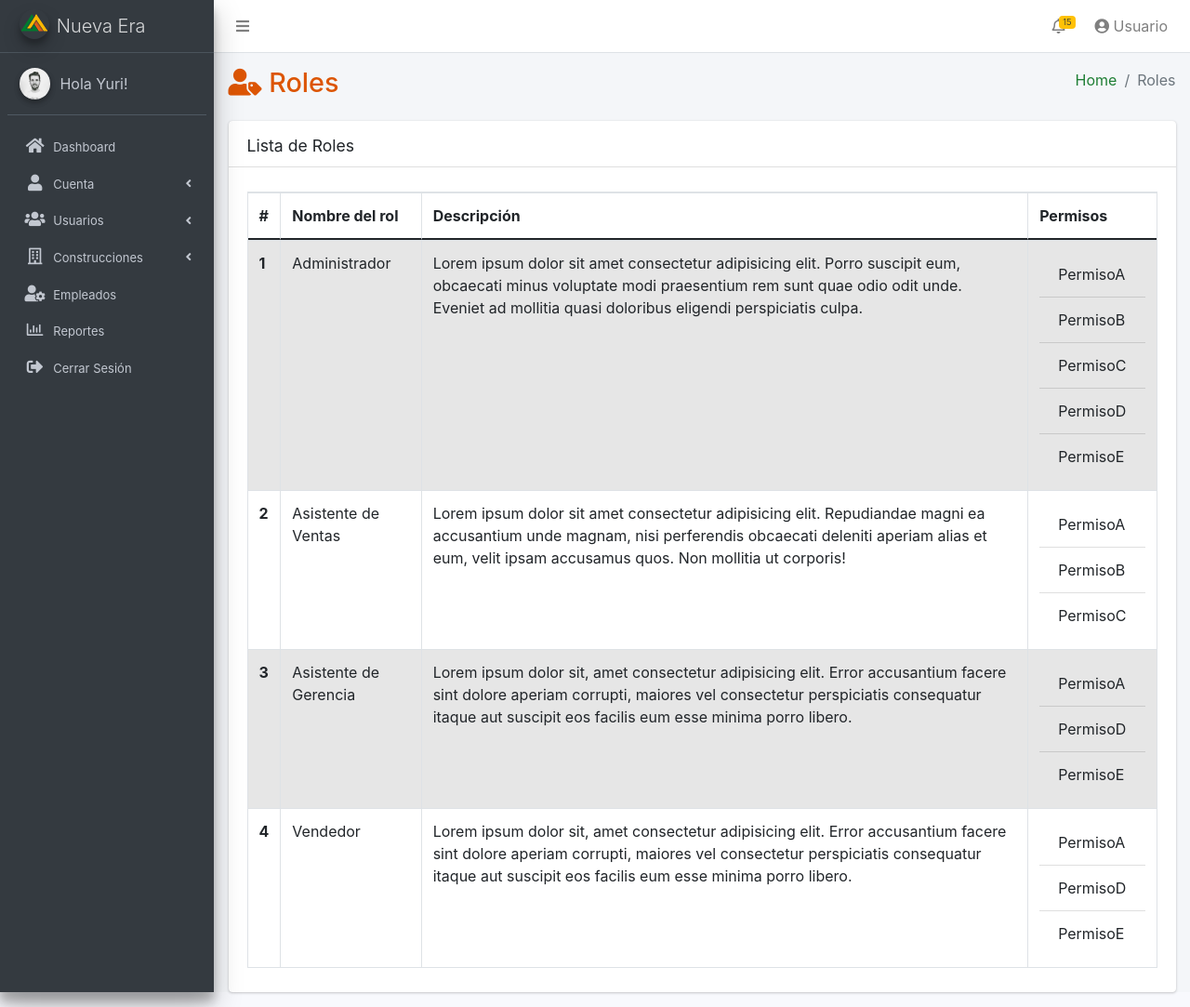
After one commit to ovas04/SINM, a Flask app: page /roles in a window 1280 px wide. The commit adds this page. Shown: the whole page at 93% size. Run offline with Flask 2, Linux system fonts and the light colour scheme; some libraries are stand-ins or nearby versions.

Commit message:
Interface Update
Roles, permisos, eliminar usuarios, registro de construcciones

```diff
--- a/Maderera/index.py
+++ b/Maderera/index.py
@@ -32,6 +32,28 @@ def perfil():
 def usuarios():
 	return render_template("usuarios.html")
 
+@app.route("/elim_usuario")
+def eliminar_usuario():
+	data = ("Eliminar Usuario | Nueva Era","Eliminar Usuario")
+	return render_template("usuario_delete.html", datos = data)
+
+@app.route("/elim_usuario/<id_usuario>", methods=["POST"])
+def elim_usuario(id_usuario):
+	cur = mysql.connection.cursor()
+	cur.execute("delete from usuario where id_usuario=%s", [id_usuario])
+	mysql.connection.commit()
+	response = {"status":"True", "msj":"Registro de empleado elminado!"}
+	return jsonify(response)
+
+@app.route("/roles")
+def roles():
+	data = ("Roles | Nueva Era","Roles")
+	return render_template("roles.html", datos = data)
+
+@app.route("/permisos")
+def permisos():
+	data = ("Permisos | Nueva Era","Permisos")
+	return render_template("permisos.html", datos = data)
 
 #Construcciones privadas
 @app.route("/construcciones_privadas")
@@ -64,6 +86,11 @@ def list_construc_priv():
 				'<button class="btn btn-danger btn-sm btn-eli-construc" rl="'+data[i][0]+'" title="Eliminar"><i class="fas fa-trash-alt"></i></button> '+
 				'</div>')
 	return jsonify(data)
+
+@app.route("/registrar_construcciones_privadas")
+def registrar_construcciones_privadas():
+	data = ("Registrar Construcciones Privadas | Nueva Era","Registrar Construcciones Privadas")
+	return render_template("registrar_privadas.html", datos = data)
 
 @app.route("/regis_contruc_priv")
 def regis_construc_priv():
@@ -122,6 +149,11 @@ def list_construc_pub():
 				'</div>')
 	return jsonify(data)
 	cur.connection.close();
+
+@app.route("/registrar_construcciones_publicas")
+def registrar_construcciones_publicas():
+	data = ("Registrar Construcciones Públicas | Nueva Era","Registrar Construcciones Públicas")
+	return render_template("registrar_publicas.html", datos = data)
 
 @app.route("/regis_contruc_pub")
 def regis_construc_pub():
--- a/Maderera/templates/empleados.html
+++ b/Maderera/templates/empleados.html
@@ -55,9 +55,12 @@
                             </div>
                         </div>
                     </div>
+                    <button type="button" class="btn btn-danger">Eliminar Usuarios</button>
                 </div>
                 <!-- /.card-body -->
+
             </div>
+
             <div class="modal fade" id="modal-empleado" data-bs-backdrop="static" aria-modal="true">
                 <div class="modal-dialog modal-dialog-centered modal-dialog-scrollable">
                     <div class="modal-content">
@@ -124,6 +127,7 @@
         </div>
     </section>
     <!-- /.content -->
+
   </div>
   <!-- /.content-wrapper -->
   <footer class="main-footer">
--- a/Maderera/templates/header_admin.html
+++ b/Maderera/templates/header_admin.html
@@ -142,13 +142,13 @@
                 </a>
               </li>
               <li class="nav-item">
-                <a href="roles.html" class="nav-link roles">
+                <a href="{{url_for('roles')}}" class="nav-link roles">
                   <i class="far fa-circle nav-icon"></i>
                   <p>Roles</p>
                 </a>
               </li>
               <li class="nav-item">
-                <a href="permisos.html" class="nav-link permisos">
+                <a href="{{url_for('permisos')}}" class="nav-link permisos">
                   <i class="far fa-circle nav-icon"></i>
                   <p>Permisos</p>
                 </a>
--- /dev/null
+++ b/Maderera/templates/roles.html
@@ -0,0 +1,106 @@
+{% extends "header_admin.html" %}
+{% block content %}
+
+<!-- Content Wrapper. Contains page content -->
+<div class="content-wrapper">
+	<section class="content-header">
+			<div class="container-fluid">
+				<div class="row mb-2">
+					<div class="col-sm-6">
+						<h1><i class="fas fa-user-tag"></i> {{ datos.1 }}</h1>
+					</div>
+					<div class="col-sm-6">
+						<ol class="breadcrumb float-sm-right">
+							<li class="breadcrumb-item"><a href="<?php echo base_url() ?>/dashboard">Home</a></li>
+							<li class="breadcrumb-item active">{{ datos.1 }}</li>
+						</ol>
+					</div>
+				</div>
+			</div><!-- /.container-fluid -->
+		</section>
+
+		<!-- Main content -->
+	<section class="content">
+		<div class="container-fluid">
+			<div class="card">
+							<div class="card-header">
+								<h3 class="card-title mt-1">Lista de Roles</h3>
+							</div>
+							<!-- /.card-header -->
+							<div class="card-body">
+								<div id="example1_wrapper" class="dataTables_wrapper dt-bootstrap4">
+									<div class="row">
+										<div class="col-sm-12">
+											<table id="tab_roles" class="table table-bordered table-striped dataTable dtr-inline" role="grid" aria-describedby="example1_info">
+												<thead>
+													<tr role="row">
+														<th>#</th>
+														<th>Nombre del rol</th>
+														<th>Descripción</th>
+														<th>Permisos</th>
+													</tr>
+												</thead>
+												<tbody>
+													<tr>
+                                                        <th scope="row">1</th>
+                                                        <td>Administrador</td>
+                                                        <td>Lorem ipsum dolor sit amet consectetur adipisicing elit. Porro suscipit eum, obcaecati minus voluptate modi praesentium rem sunt quae odio odit unde. Eveniet ad mollitia quasi doloribus eligendi perspiciatis culpa.</td>
+                                                        <td>
+                                                            <ul class="list-group list-group-flush">
+                                                                <li class="list-group-item bg-transparent">PermisoA</li>
+                                                                <li class="list-group-item bg-transparent">PermisoB</li>
+                                                                <li class="list-group-item bg-transparent">PermisoC</li>
+                                                                <li class="list-group-item bg-transparent">PermisoD</li>
+                                                                <li class="list-group-item bg-transparent">PermisoE</li>
+                                                            </ul>
+                                                        </td>
+                                                      </tr>
+                                                      <tr>
+                                                        <th scope="row">2</th>
+                                                        <td>Asistente de Ventas</td>
+                                                        <td>Lorem ipsum dolor sit amet consectetur adipisicing elit. Repudiandae magni ea accusantium unde magnam, nisi perferendis obcaecati deleniti aperiam alias et eum, velit ipsam accusamus quos. Non mollitia ut corporis!</td>
+                                                        <td>
+                                                            <ul class="list-group list-group-flush">
+                                                                <li class="list-group-item bg-transparent">PermisoA</li>
+                                                                <li class="list-group-item bg-transparent">PermisoB</li>
+                                                                <li class="list-group-item bg-transparent">PermisoC</li>
+                                                            </ul>
+                                                        </td>
+                                                      </tr>
+                                                      <tr>
+                                                        <th scope="row">3</th>
+                                                        <td>Asistente de Gerencia</td>
+                                                        <td>Lorem ipsum dolor sit, amet consectetur adipisicing elit. Error accusantium facere sint dolore aperiam corrupti, maiores vel consectetur perspiciatis consequatur itaque aut suscipit eos facilis eum esse minima porro libero.</td>
+                                                        <td>
+                                                            <ul class="list-group list-group-flush">
+                                                                <li class="list-group-item bg-transparent">PermisoA</li>
+                                                                <li class="list-group-item bg-transparent">PermisoD</li>
+                                                                <li class="list-group-item bg-transparent">PermisoE</li>
+                                                            </ul>
+                                                        </td>
+                                                      </tr>
+                                                      <tr>
+                                                        <th scope="row">4</th>
+                                                        <td>Vendedor</td>
+                                                        <td>Lorem ipsum dolor sit, amet consectetur adipisicing elit. Error accusantium facere sint dolore aperiam corrupti, maiores vel consectetur perspiciatis consequatur itaque aut suscipit eos facilis eum esse minima porro libero.</td>
+                                                        <td>
+                                                            <ul class="list-group list-group-flush">
+                                                                <li class="list-group-item bg-transparent">PermisoA</li>
+                                                                <li class="list-group-item bg-transparent">PermisoD</li>
+                                                                <li class="list-group-item bg-transparent">PermisoE</li>
+                                                            </ul>
+                                                        </td>
+                                                      </tr>
+												</tbody>
+											</table>
+									</div>
+							</div>
+						</div>
+							</div>
+							<!-- /.card-body -->
+						</div>
+			</div>
+		</section>
+</div>
+
+{% endblock %}
--- a/Maderera/templates/usuarios.html
+++ b/Maderera/templates/usuarios.html
@@ -140,13 +140,13 @@
 								</a>
 							</li>
 							<li class="nav-item">
-								<a href="roles.html" class="nav-link roles">
+								<a href="{{url_for('roles')}}" class="nav-link roles">
 									<i class="far fa-circle nav-icon"></i>
 									<p>Roles</p>
 								</a>
 							</li>
 							<li class="nav-item">
-								<a href="permisos.html" class="nav-link permisos">
+								<a href="{{url_for('permisos')}}" class="nav-link permisos">
 									<i class="far fa-circle nav-icon"></i>
 									<p>Permisos</p>
 								</a>
@@ -281,6 +281,7 @@
 								</div>
 								<!-- /.modal-dialog -->
 						</div>
+						<a class="btn btn-primary" href="{{url_for('eliminar_usuario')}}" role="button">Eliminar Usuarios</a>
 			</div>
 		</section>
 	</div>
```
Also changed, not shown: Maderera/templates/permisos.html (added, +95 -0 lines), Maderera/templates/registrar_privadas.html (added, +95 -0 lines), Maderera/templates/registrar_publicas.html (added, +95 -0 lines), Maderera/templates/usuario_delete.html (added, +73 -0 lines).
